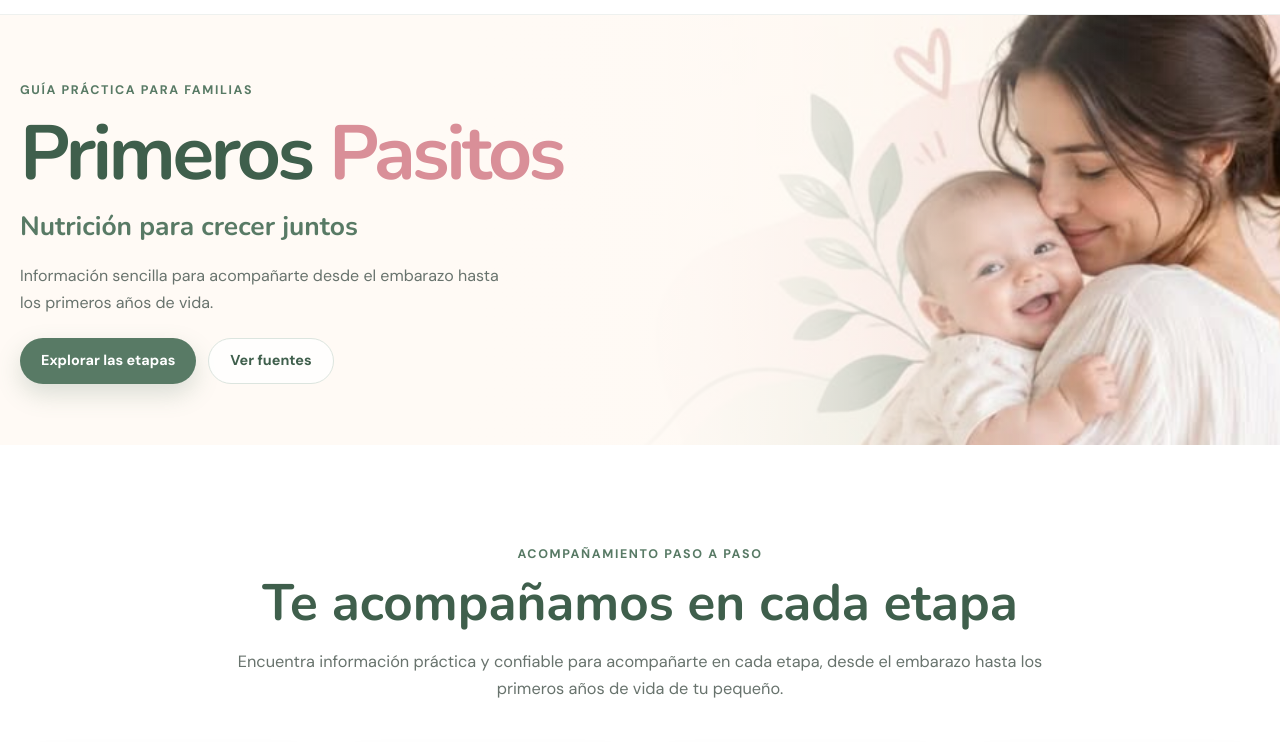
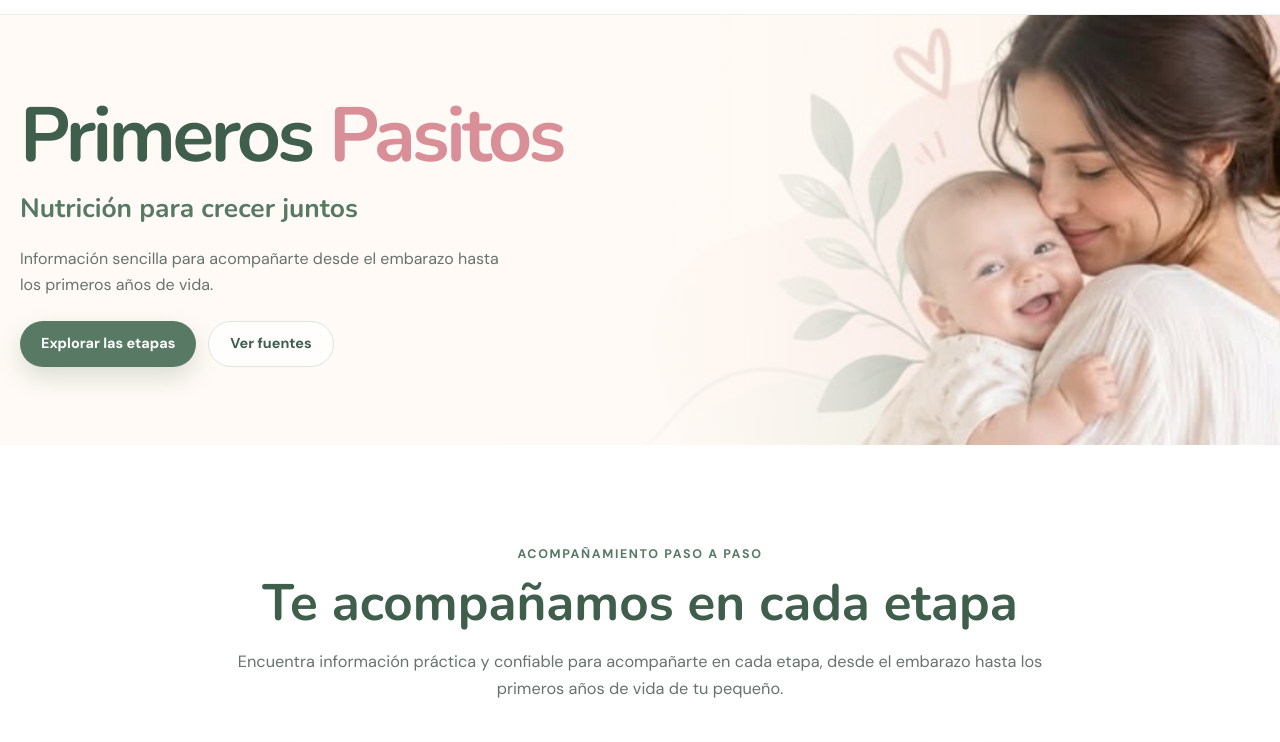
Before and after one commit to oscardtsc/primeros-pasitos, a plain HTML site: page index.html in a window 1280 px wide. Shown: the part 58-800 px from the top of the page. Drawn offline with nearby package versions, Linux system fonts and the light colour scheme.

Commit message:
Fix layout and title

```diff
--- a/index.html
+++ b/index.html
@@ -36,7 +36,7 @@
       <div class="hero-fade" aria-hidden="true"></div>
       <div class="container hero-content">
         <div class="hero-copy">
-          <span class="eyebrow">Guía práctica para familias</span>
+
           <h1>Primeros <span>Pasitos</span></h1>
           <p class="hero-subtitle">Nutrición para crecer juntos</p>
           <p class="hero-text">Información sencilla para acompañarte desde el embarazo hasta los primeros años de vida.</p>
```
